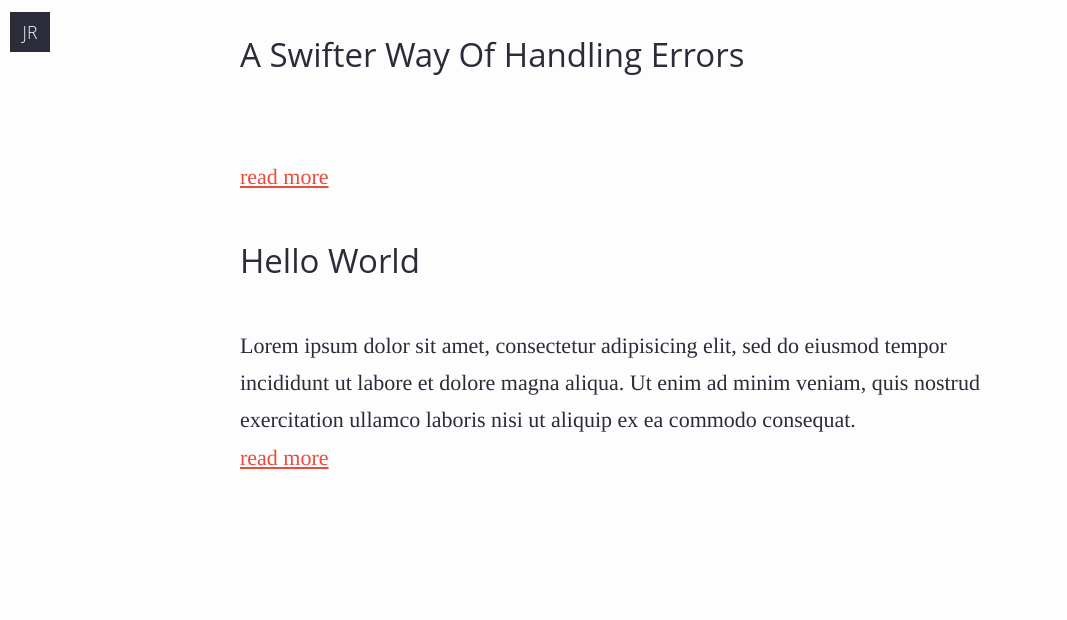
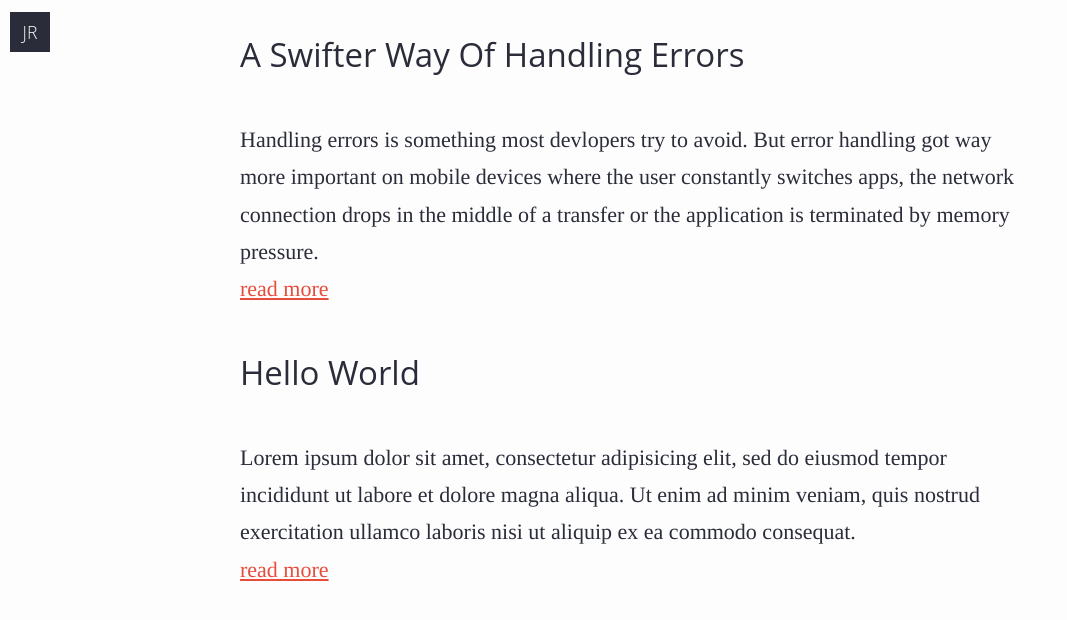
Before and after one commit to JensRavens/jensravens.github.io, a Jekyll site: the page built from index.html, in a window 1280 px wide. Shown: the top 620 px of the page, without its empty margins (0-1067 px from the left). Built offline with Jekyll 4.4.1, drawn with Linux system fonts in a browser that asks for light colours; Markdown is read by kramdown in place of the engine named in the settings.

Commit message:
add abstract to blogpost

```diff
--- a/_posts/2015-05-22-a-swifter-way-of-handling-errors.md
+++ b/_posts/2015-05-22-a-swifter-way-of-handling-errors.md
@@ -1,5 +1,10 @@
 ---
 tags: swift, monads, errorhandling
+abstract: >
+  Handling errors is something most devlopers try to avoid. But error handling
+  got way more important on mobile devices where the user constantly switches
+  apps, the network connection drops in the middle of a transfer or the
+  application is terminated by memory pressure.
 ---
 
 # A _Swifter_ Way of _Handling Errors_
```
